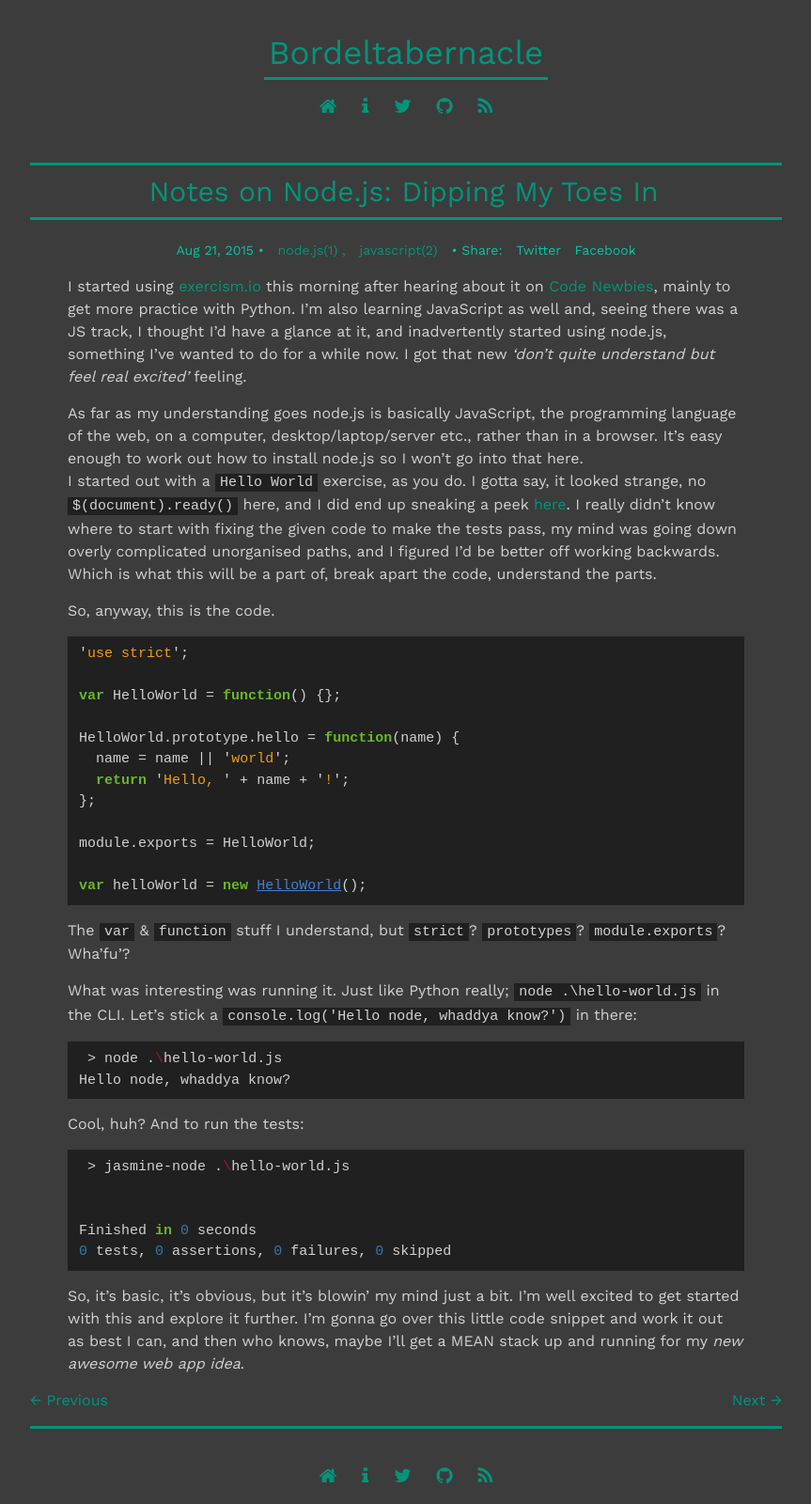
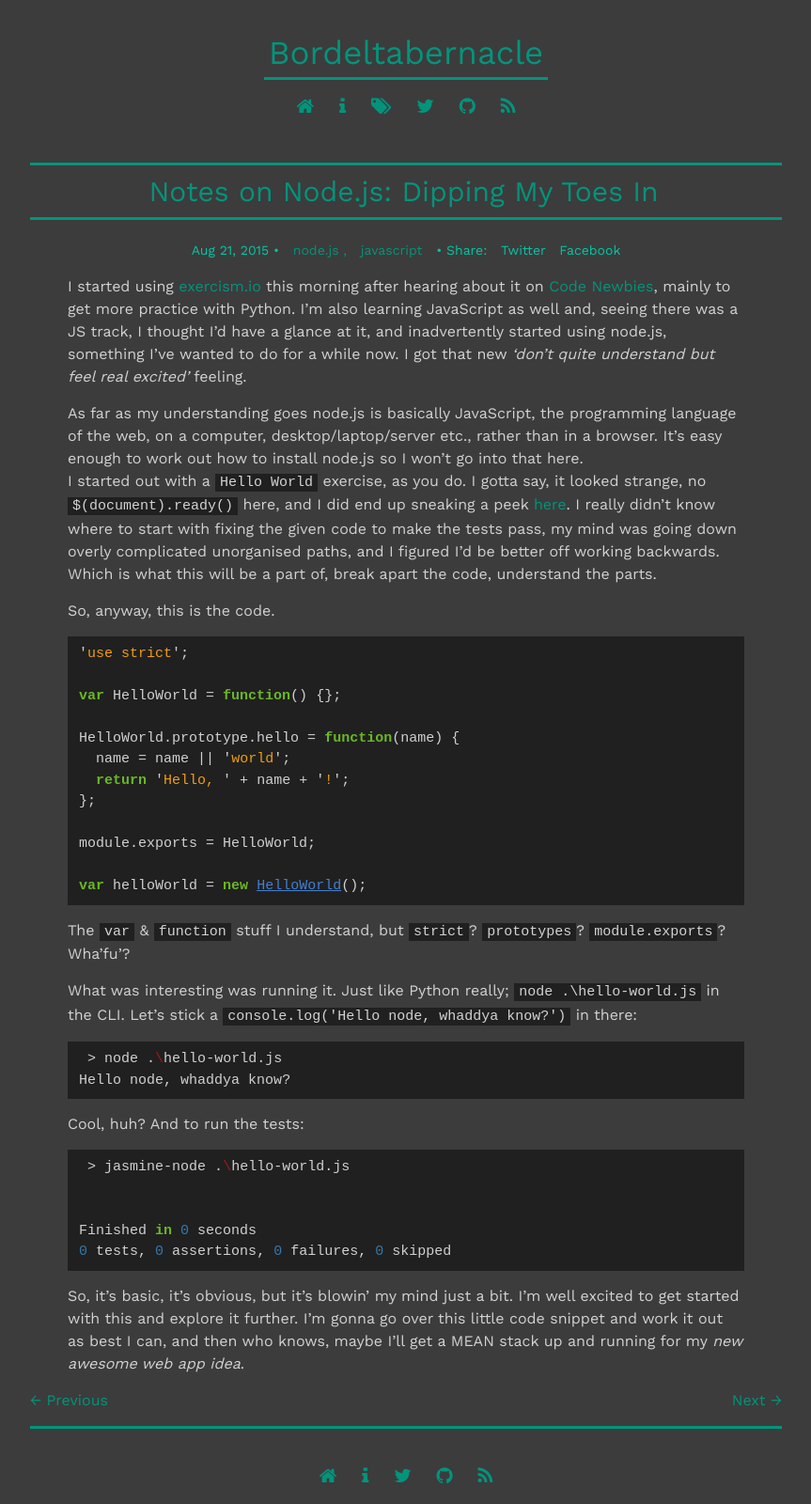
Before and after one commit to robphoenix/bordeltabernacle.github.io, a Jekyll site: the page built from _posts/2015-08-21-node-dipping-toes.md, in a window 1280 px wide. Shown: the whole page at 94% size, without its empty margins (208-1071 px from the left). Built offline with Jekyll 4.4.1, drawn with Linux system fonts in a browser that asks for light colours; nearby versions of some CDN libraries; Markdown is read by kramdown in place of the engine named in the settings; comment, search, counter and statistics services are not loaded.

Commit message:
updated tags

```diff
--- a/_includes/header.html
+++ b/_includes/header.html
@@ -6,6 +6,7 @@
     <ul>
       <li class="page-links" title="Blog"><a href="{{ site.baseurl }}/"><i class="fa fa-home"></i></a></li>
       <li class="page-links" title="About"><a href="{{ site.baseurl }}/about/"><i class="fa fa-info"></i></a></li>
+      <li class="page-links" title="Posts by category"><a href="{{ site.baseurl }}/tags/"><i class="fa fa-tags"></i></a></li>
       <li class="page-links" title="twitter.com/brdltbrncle">
         <a href="https://twitter.com/{{ site.twitter_username }}">
           <i class="fa fa-twitter"></i>
--- a/_layouts/post.html
+++ b/_layouts/post.html
@@ -14,7 +14,7 @@ layout: default
 				{% for tag in tags_list %}
 					<p class="post-meta">
 						<a href="{{ site.BASE_PATH }}/tags/#{{ tag }}-ref">
-						{{ tag }}({{ site.tags[tag].size }})
+						{{ tag }}
 						{% unless forloop.last %},{% endunless %}
 						</a>
 					</p>
@@ -23,7 +23,7 @@ layout: default
 				{% for tag in tags_list %}
 					<p class="post-meta">
 						<a href="{{ site.BASE_PATH }}/tags/#{{ tag[0] }}-ref">
-							{{ tag[0] }}({{ tag[1].size }})
+							{{ tag[0] }}
 							{% unless forloop.last %},{% endunless %}
 						</a>
 					</p>
```
